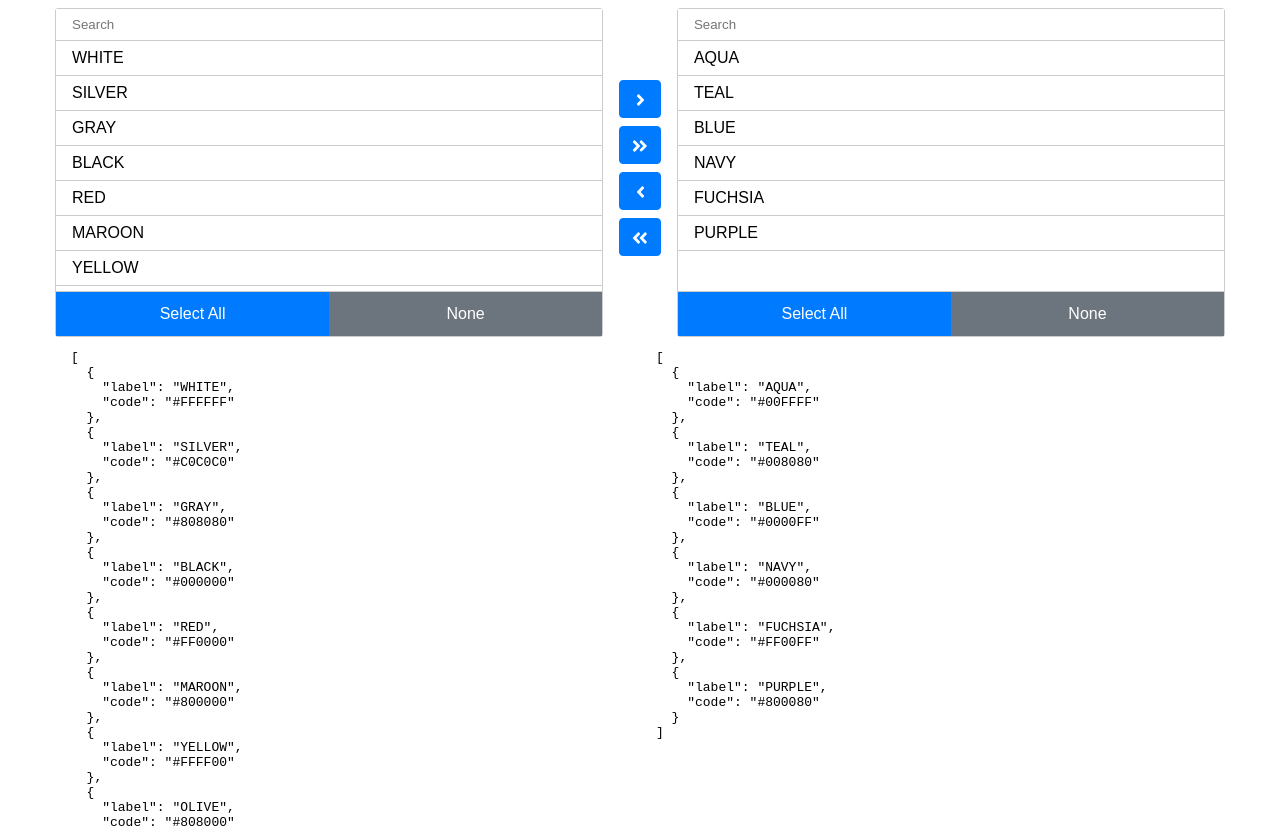
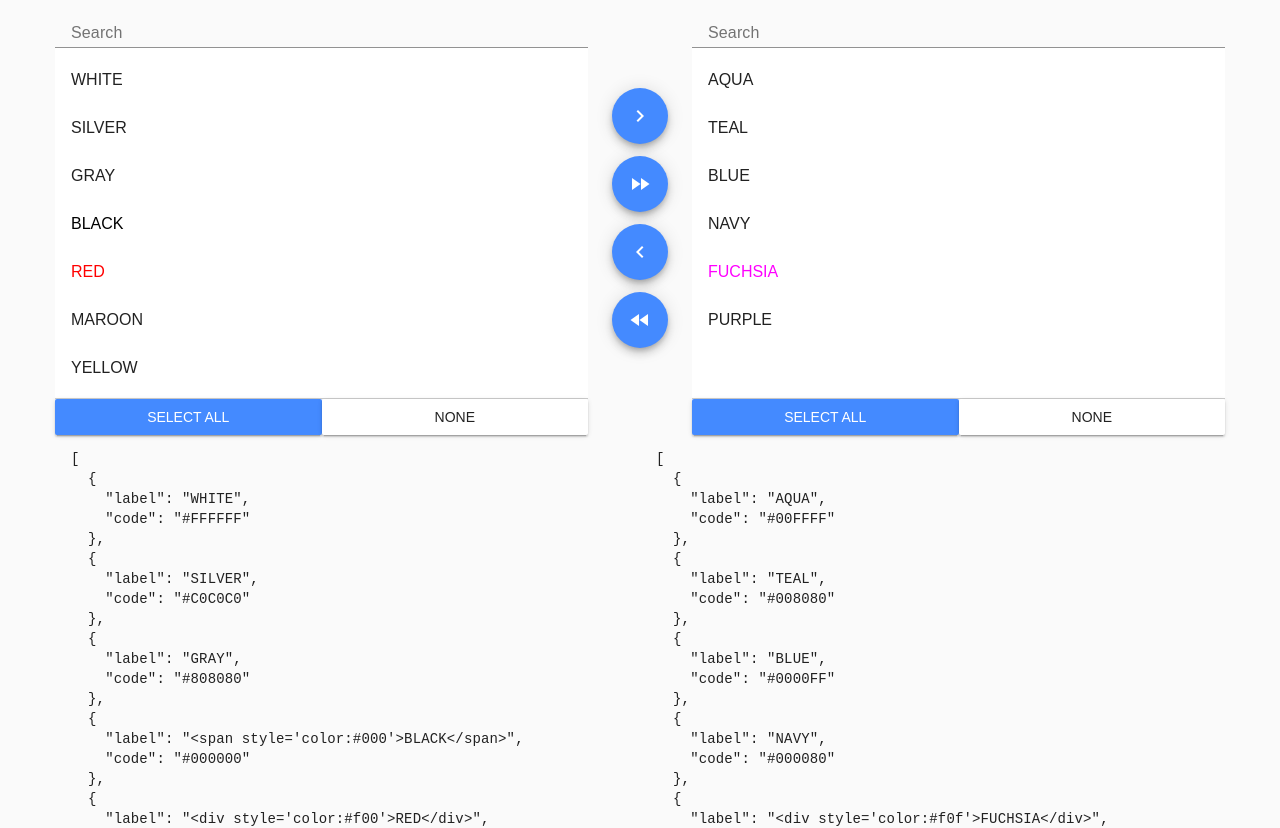
Before and after one commit to VigneshwarSridharan/dual-listbox-vue, a Vue app: page / in a window 1280 px wide. Shown: the top 828 px of the page. Built offline with nearby package versions, Linux system fonts and the light colour scheme.

Commit message:
Changed visuals to material design. Added HTML support

```diff
--- a/package.json
+++ b/package.json
@@ -16,7 +16,8 @@
     "dist/*"
   ],
   "dependencies": {
-    "vue": "^2.5.22"
+    "vue": "^2.5.22",
+    "vue-material": "^1.0.0-beta-15"
   },
   "devDependencies": {
     "@vue/cli-plugin-babel": "3.6.0",
--- a/public/index.html
+++ b/public/index.html
@@ -4,6 +4,7 @@
     <meta charset="utf-8" />
     <meta http-equiv="X-UA-Compatible" content="IE=edge" />
     <meta name="viewport" content="width=device-width,initial-scale=1.0" />
+    <link rel="stylesheet" href="//fonts.googleapis.com/css?family=Roboto:400,500,700,400italic|Material+Icons">
     <link rel="icon" href="<%= BASE_URL %>favicon.ico" />
     <!-- <link
       rel="stylesheet"
--- a/src/App.vue
+++ b/src/App.vue
@@ -2,6 +2,7 @@
   <div id="app">
     <div class="container mt-3">
       <DualListBox
+        :asHtml="true"
         :source="source"
         :destination="destination"
         label="label"
--- a/src/assets/style.css
+++ b/src/assets/style.css
@@ -13,10 +13,7 @@
 .list-box-wrapper > div {
   flex: 1;
 }
-.list-box-wrapper .list-box-item {
-  border: solid 1px #cccccc;
-  border-radius: 3px;
-}
+
 .list-box-wrapper .list-box-item .search-box {
   border-bottom: solid 1px #cccccc;
   position: relative;
--- a/src/assets/style.scss
+++ b/src/assets/style.scss
@@ -12,8 +12,8 @@
     flex: 1;
   }
   .list-box-item {
-    border: solid 1px #cccccc;
-    border-radius: 3px;
+    /*border: solid 1px #cccccc;
+    border-radius: 3px;*/
     .search-box {
       border-bottom: solid 1px #cccccc;
       position: relative;
--- a/src/components/DualListBox.vue
+++ b/src/components/DualListBox.vue
@@ -1,91 +1,92 @@
 <template>
   <div class="list-box-wrapper">
+
+
     <div class="list-box-item">
-      <div class="search-box">
-        <input v-model="searchSource" type="text" placeholder="Search" />
-        <div
-          v-if="searchSource"
-          class="clear-search"
-          title="Clear Search"
-          @click=" searchSource='' "
-        >&times;</div>
-      </div>
-      <ul class="list-box">
-        <li
+
+      <md-field md-clearable class="search">
+        <label>Search</label>
+        <md-input v-model="searchSource"></md-input>
+      </md-field>
+
+      <md-content class="md-scrollbar">
+        <md-list>
+          <md-list-item
             v-for="(item,key) in source.map((item,inx) => ({inx,...item})).filter(item => item[label in item ? label : 'label'].toLowerCase().includes(searchSource.toLowerCase()))"
             v-bind:key="key"
-          :class="'list-item'+ (item.selected ? ' active':'')"
+            :class="(item.selected ? 'active':'')"
             @click="selectSource(searchSource?item.inx:key)"
-        >{{item[label in item ? label : 'label']}}</li>
-        <li
+            >
+              <md-icon v-if="'icon' in item">{{item['icon']}}</md-icon>
+              <md-avatar v-if="'avatar' in item">
+                <img :src="item['avatar']" alt="People">
+              </md-avatar>
+              <span :class="(item.avatar || item.icon ? 'md-list-item-text':'')" v-if="asHtml" v-html="item[label in item ? label : 'label']"></span>
+              <span :class="(item.avatar || item.icon ? 'md-list-item-text':'')" v-else>{{item[label in item ? label : 'label']}}</span>
+            </md-list-item>
+          <md-list-item
             v-if="source.filter(item => item[label in item ? label : 'label'].toLowerCase().includes(searchSource.toLowerCase())).length == 0 && source.length"
-          class="list-item"
-        >No results found</li>
-      </ul>
+          >No results found</md-list-item>
+        </md-list>
+      </md-content>
+
       <div class="bulk-action">
-        <div class="select-all" @click="selectAllSource">Select All</div>
-        <div class="deselect-all" @click="deSelectAllSource">None</div>
+        <md-button class="md-raised md-primary width-100 no-margin" @click="selectAllSource">Select All</md-button>
+        <md-button class="md-raised width-100 no-margin" @click="deSelectAllSource">None</md-button>
       </div>
     </div>
     <div class="actions">
-      <div class="btn-action" @click="moveDestination">
-        <svg height="18" viewBox="0 0 256 512">
-          <path
-            fill="#ffffff"
-            d="M224.3 273l-136 136c-9.4 9.4-24.6 9.4-33.9 0l-22.6-22.6c-9.4-9.4-9.4-24.6 0-33.9l96.4-96.4-96.4-96.4c-9.4-9.4-9.4-24.6 0-33.9L54.3 103c9.4-9.4 24.6-9.4 33.9 0l136 136c9.5 9.4 9.5 24.6.1 34z"
-          />
-        </svg>
-      </div>
-      <div class="btn-action" @click="moveAllDestination">
-        <svg height="18" viewBox="0 0 448 512">
-          <path
-            fill="#ffffff"
-            d="M224.3 273l-136 136c-9.4 9.4-24.6 9.4-33.9 0l-22.6-22.6c-9.4-9.4-9.4-24.6 0-33.9l96.4-96.4-96.4-96.4c-9.4-9.4-9.4-24.6 0-33.9L54.3 103c9.4-9.4 24.6-9.4 33.9 0l136 136c9.5 9.4 9.5 24.6.1 34zm192-34l-136-136c-9.4-9.4-24.6-9.4-33.9 0l-22.6 22.6c-9.4 9.4-9.4 24.6 0 33.9l96.4 96.4-96.4 96.4c-9.4 9.4-9.4 24.6 0 33.9l22.6 22.6c9.4 9.4 24.6 9.4 33.9 0l136-136c9.4-9.2 9.4-24.4 0-33.8z"
-          />
-        </svg>
-      </div>
-      <div class="btn-action" @click="moveSource">
-        <svg height="18" viewBox="0 0 256 512">
-          <path
-            fill="#ffffff"
-            d="M31.7 239l136-136c9.4-9.4 24.6-9.4 33.9 0l22.6 22.6c9.4 9.4 9.4 24.6 0 33.9L127.9 256l96.4 96.4c9.4 9.4 9.4 24.6 0 33.9L201.7 409c-9.4 9.4-24.6 9.4-33.9 0l-136-136c-9.5-9.4-9.5-24.6-.1-34z"
-          />
-        </svg>
-      </div>
-      <div class="btn-action" @click="moveAllSource">
-        <svg height="18" viewBox="0 0 448 512">
-          <path
-            fill="#ffffff"
-            d="M223.7 239l136-136c9.4-9.4 24.6-9.4 33.9 0l22.6 22.6c9.4 9.4 9.4 24.6 0 33.9L319.9 256l96.4 96.4c9.4 9.4 9.4 24.6 0 33.9L393.7 409c-9.4 9.4-24.6 9.4-33.9 0l-136-136c-9.5-9.4-9.5-24.6-.1-34zm-192 34l136 136c9.4 9.4 24.6 9.4 33.9 0l22.6-22.6c9.4-9.4 9.4-24.6 0-33.9L127.9 256l96.4-96.4c9.4-9.4 9.4-24.6 0-33.9L201.7 103c-9.4-9.4-24.6-9.4-33.9 0l-136 136c-9.5 9.4-9.5 24.6-.1 34z"
-          />
-        </svg>
-      </div>
+
+      <md-button class="btn-action md-fab md-primary" @click="moveDestination">
+          <md-icon>keyboard_arrow_right</md-icon>
+      </md-button>
+
+      <md-button class="btn-action md-fab md-primary" @click="moveAllDestination">
+          <md-icon>fast_forward</md-icon>
+      </md-button>
+
+      <md-button class="btn-action md-fab md-primary" @click="moveSource">
+          <md-icon>keyboard_arrow_left</md-icon>
+      </md-button>
+
+       <md-button class="btn-action md-fab md-primary" @click="moveAllSource">
+          <md-icon>fast_rewind</md-icon>
+      </md-button>
+
+
     </div>
     <div class="list-box-item">
-      <div class="search-box">
-        <input v-model="searchDestination" type="text" placeholder="Search" />
-        <div
-          v-if="searchDestination"
-          class="clear-search"
-          title="Clear Search"
-          @click=" searchDestination='' "
-        >&times;</div>
-      </div>
-      <ul class="list-group list-group-flush border rounded list-box">
-        <li
+
+      <md-field md-clearable class="search">
+        <label>Search</label>
+        <md-input v-model="searchDestination"></md-input>
+      </md-field>
+
+      <md-content class="md-scrollbar">
+        <md-list>
+          <md-list-item
             v-for="(item,key) in destination.map((item,inx) => ({inx,...item})).filter(item => item[label in item ? label : 'label'].toLowerCase().includes(searchDestination.toLowerCase()))"
             v-bind:key="key"
-          :class="'list-item'+ (item.selected ? ' active':'')"
+            :class="(item.selected ? ' active':'')"
             @click="selectDestination(searchDestination?item.inx:key)"
-        >{{item[label in item ? label : 'label']}}</li>
-        <li
+          >
+              <md-icon v-if="'icon' in item">{{item['icon']}}</md-icon>
+              <md-avatar v-if="'avatar' in item">
+                <img :src="item['avatar']" alt="People">
+              </md-avatar>
+              <span :class="(item.avatar || item.icon ? 'md-list-item-text':'')" v-if="asHtml" v-html="item[label in item ? label : 'label']"></span>
+              <span :class="(item.avatar || item.icon ? 'md-list-item-text':'')" v-else>{{item[label in item ? label : 'label']}}</span>
+          </md-list-item>
+        </md-list>
+        <md-list-item
           v-if="destination.filter(item => item[label in item ? label : 'label'].toLowerCase().includes(searchDestination.toLowerCase())).length == 0 && destination.length"
           class="list-item"
-        >No results found</li>
-      </ul>
+        >No results found</md-list-item>
+      </md-content>
+
       <div class="bulk-action">
-        <div class="select-all" @click="selectAllDestination">Select All</div>
-        <div class="deselect-all" @click="deSelectAllDestination">None</div>
+        <md-button class="md-raised md-primary width-100 no-margin" @click="selectAllDestination">Select All</md-button>
+        <md-button class="md-raised width-100 no-margin" @click="deSelectAllDestination">None</md-button>
       </div>
     </div>
   </div>
@@ -102,7 +103,8 @@ export default {
   props: {
     source: Array,
     destination: Array,
-    label: String
+    label: String,
+    asHtml: Boolean
   },
   data: function() {
     return {
@@ -240,3 +242,47 @@ export default {
   }
 };
 </script>
+
+<style lang="css" scoped>
+
+  .actions .md-button {
+
+    margin: 6px 8px !important;
+
+  }
+
+  .md-content {
+    height: 350px;
+    overflow: auto;
+  }
+
+  .search {
+
+    margin: 0px !important;
+  }
+
+  .search label {
+
+    left: 16px;
+  }
+
+  .search input {
+
+    padding-left: 16px;
+  }
+
+  .active {
+    background-color: rgba(0,0,0,0.20);
+  }
+
+  .width-100 {
+
+    width: 100%;
+  }
+
+  .no-margin {
+
+    margin: 0px !important;
+  }
+
+</style>
--- a/src/data.js
+++ b/src/data.js
@@ -2,8 +2,8 @@ const source = [
   { label: "WHITE", code: "#FFFFFF" },
   { label: "SILVER", code: "#C0C0C0" },
   { label: "GRAY", code: "#808080" },
-  { label: "BLACK", code: "#000000" },
-  { label: "RED", code: "#FF0000" },
+  { label: "<span style='color:#000'>BLACK</span>", code: "#000000" },
+  { label: "<div style='color:#f00'>RED</div>", code: "#FF0000" },
   { label: "MAROON", code: "#800000" },
   { label: "YELLOW", code: "#FFFF00" },
   { label: "OLIVE", code: "#808000" },
@@ -22,7 +22,7 @@ const destination = [
   { label: "TEAL", code: "#008080" },
   { label: "BLUE", code: "#0000FF" },
   { label: "NAVY", code: "#000080" },
-  { label: "FUCHSIA", code: "#FF00FF" },
+  { label: "<div style='color:#f0f'>FUCHSIA</div>", code: "#FF00FF" },
   { label: "PURPLE", code: "#800080" }
 ];
 
```
Also changed, not shown: src/main.js (+8 -0 lines), 22 other files (tests, documents, lock files or other folders). Lines whose indentation alone changed are shown as unchanged.
